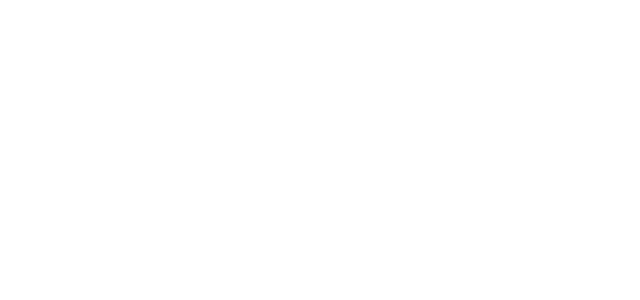
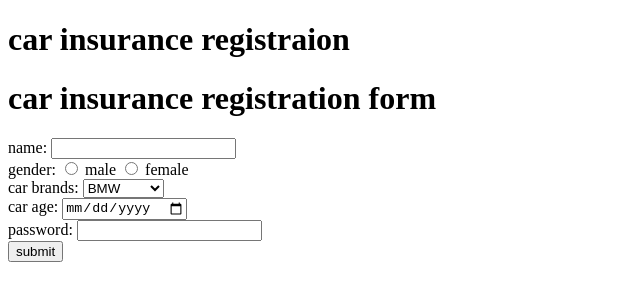
Before and after one commit to acciojob/car-insurance-form-dineshgore, a website: page main.html in a window 1280 px wide. Shown: the whole page, without its empty margins (0-640 px from the left). Drawn offline with Linux system fonts and the light colour scheme.

Commit message:
created a submission

```diff
--- a/main.html
+++ b/main.html
@@ -1,16 +1,56 @@
 <!DOCTYPE html>
-
 <html>
-
-<head>
-	<link rel="stylesheet" href="styles.css">
-</head>
-
-<body>
-	<!-- the entire body must be written by student -->
-    <script type="text/javascript" src="./script.js">
-</script>
-
-</body>
-
+  <head>
+    <title>car insurance registration</title>
+    </head>
+  <body>
+    <h1>car insurance registraion</title>
+    <h1>car insurance registration form</h1>
+    <form action="submit_car_insurance.php"method="POST">
+      <div>
+        <label for="name">name:</label>
+        <input type="text" id="name"
+               name="name" required>
+      </div>
+      <div>
+        <label>gender:</label>
+        <input type="radio" id="male"
+               name="gender" value="male" required>
+        <label for="male">male</label>
+        <input type="radio" id="female"
+               name="gender" value="female" required>
+        <label for="female">female</label>
+      </div>
+      <div>
+        <label for="cars">car brands:
+        </label>
+        <select id="cars" name="cars">
+          <option
+                  value="BMW">BMW</option>
+          <option
+                  value="BMW">BMW</option>
+          <option
+                  value="BMW">BMW</option>
+                              <option
+                                      value="mercedes">mercedes</option>
+        </select>
+      </div>
+      <div>
+        <label for="carage">car age:
+        </label>
+        <input type="date" id="dop"
+               name="dop" required>
+      </div>
+      <div>
+        <label for="password">password:
+        </label>
+        <input type="password"
+               id="password" name="password" required>
+      </div>
+      <div>
+        <button
+                type="submit">submit</button>
+      </div>
+    </form>
+  </body>
 </html>
```
